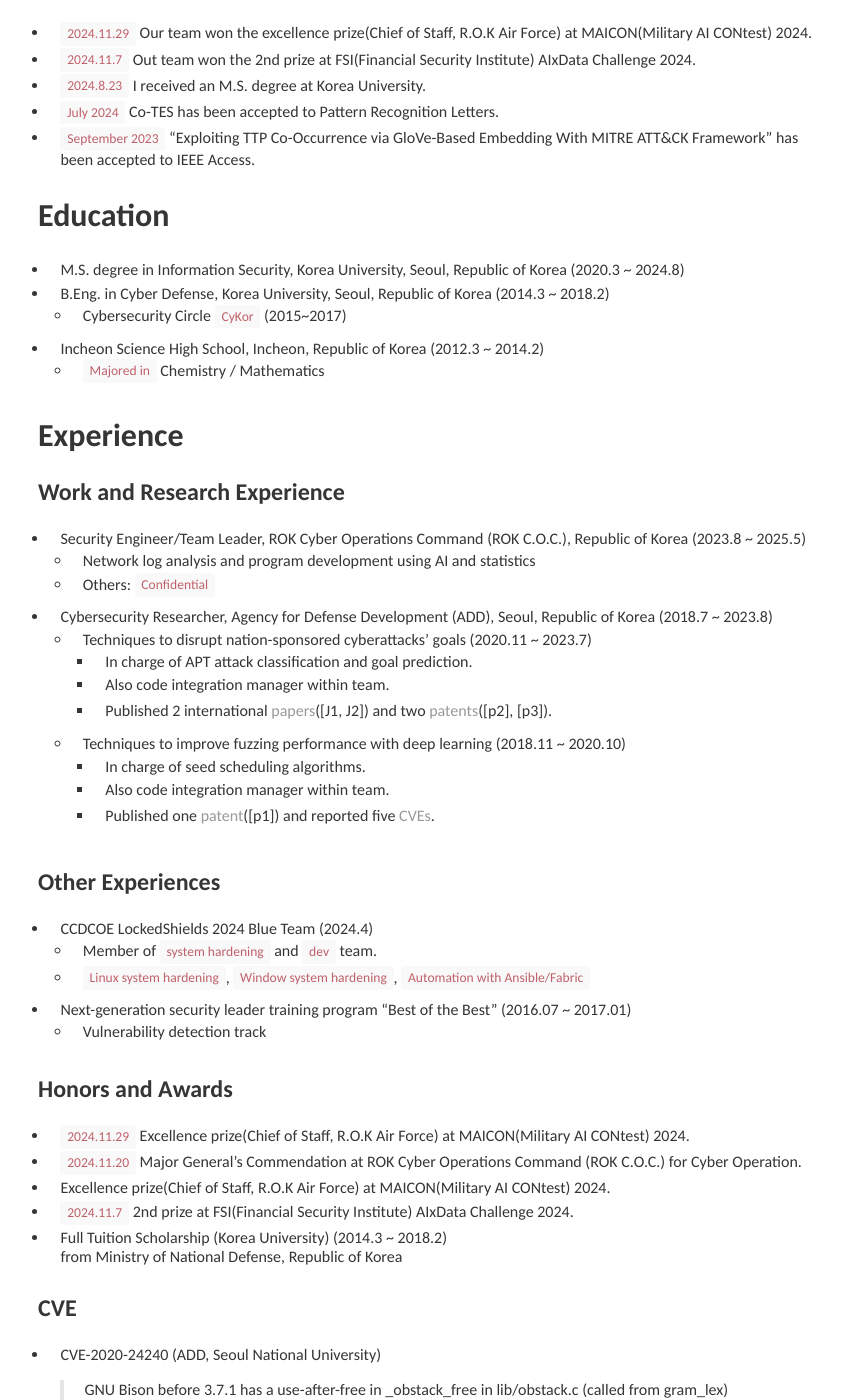
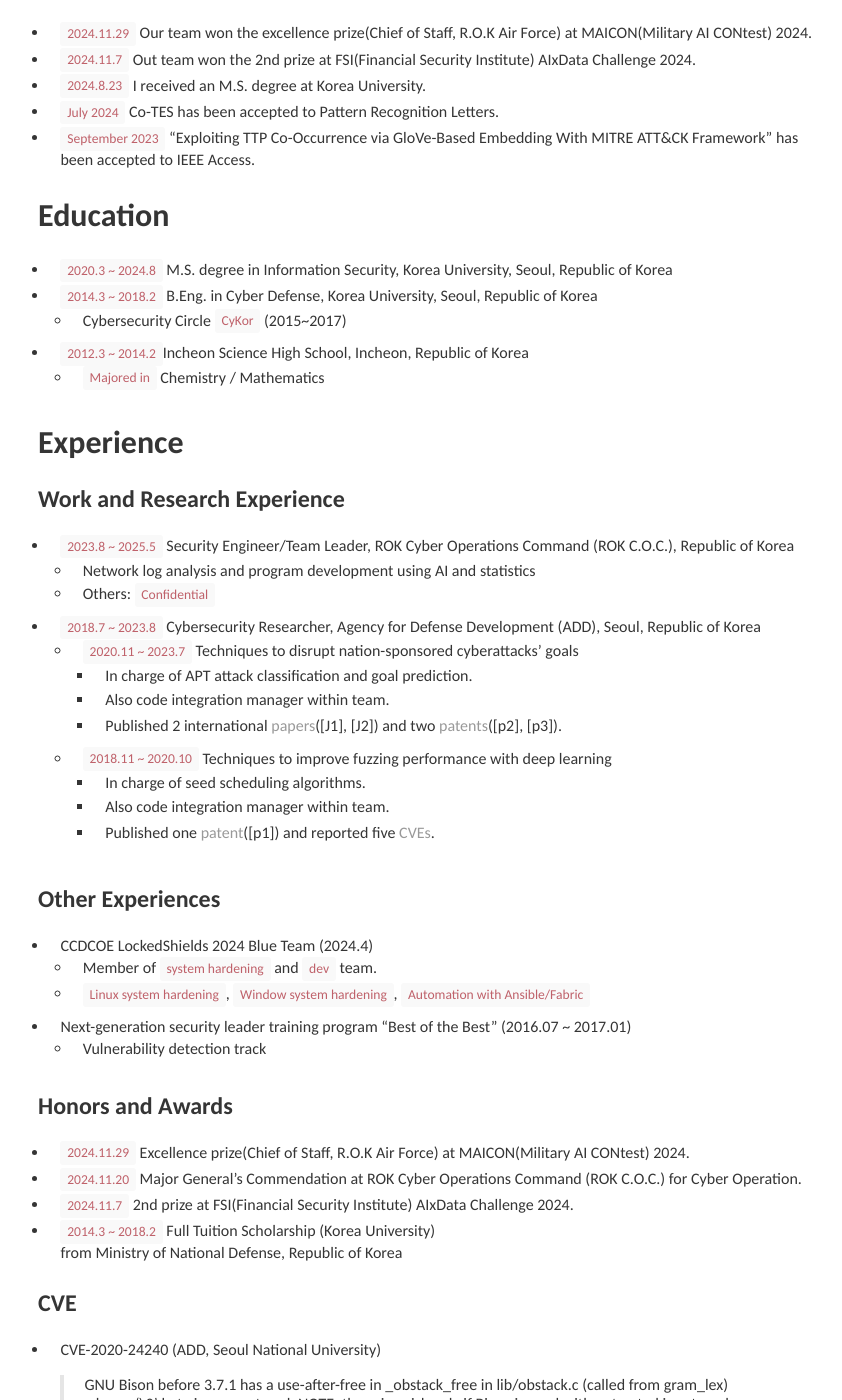
Before and after one commit to SSINsch/ssinsch.github.io, a Jekyll site: the page built from index.md, in a window 1280 px wide and 1400 px high, scrolled down 446 px. Shown: the whole window, without its empty margins (202-1044 px from the left). Built offline with Jekyll 4.4.1, drawn with Linux system fonts in a browser that asks for light colours.

Commit message:
update date

```diff
--- a/index.md
+++ b/index.md
@@ -18,24 +18,24 @@
 
 # Education
 
-- M.S. degree in Information Security, Korea University, Seoul, Republic of Korea (2020.3 ~ 2024.8)
-- B.Eng. in Cyber Defense, Korea University, Seoul, Republic of Korea (2014.3 ~ 2018.2)
+- `2020.3 ~ 2024.8` M.S. degree in Information Security, Korea University, Seoul, Republic of Korea
+- `2014.3 ~ 2018.2` B.Eng. in Cyber Defense, Korea University, Seoul, Republic of Korea
     - Cybersecurity Circle `CyKor` (2015~2017)
-- Incheon Science High School, Incheon, Republic of Korea (2012.3 ~ 2014.2)
+- `2012.3 ~ 2014.2`Incheon Science High School, Incheon, Republic of Korea
     - `Majored in` Chemistry / Mathematics
 
 # Experience
 ## Work and Research Experience
 
-- Security Engineer/Team Leader, ROK Cyber Operations Command (ROK C.O.C.), Republic of Korea (2023.8 ~ 2025.5)
+- `2023.8 ~ 2025.5` Security Engineer/Team Leader, ROK Cyber Operations Command (ROK C.O.C.), Republic of Korea
   - Network log analysis and program development using AI and statistics
   - Others: `Confidential`
-- Cybersecurity Researcher, Agency for Defense Development (ADD), Seoul, Republic of Korea (2018.7 ~ 2023.8)
-  - Techniques to disrupt nation-sponsored cyberattacks' goals (2020.11 ~ 2023.7)
+- `2018.7 ~ 2023.8` Cybersecurity Researcher, Agency for Defense Development (ADD), Seoul, Republic of Korea
+  - `2020.11 ~ 2023.7` Techniques to disrupt nation-sponsored cyberattacks' goals
     - In charge of APT attack classification and goal prediction.
     - Also code integration manager within team.
-    - Published 2 international [papers](#publications)([J1, J2]) and two [patents](#patent)([p2], [p3]).
-  - Techniques to improve fuzzing performance with deep learning (2018.11 ~ 2020.10)
+    - Published 2 international [papers](#publications)([J1], [J2]) and two [patents](#patent)([p2], [p3]).
+  - `2018.11 ~ 2020.10` Techniques to improve fuzzing performance with deep learning
     - In charge of seed scheduling algorithms.
     - Also code integration manager within team.
     - Published one [patent](#patent)([p1]) and reported five [CVEs](#cve).
@@ -50,9 +50,8 @@
 ## Honors and Awards
 - `2024.11.29` Excellence prize(Chief of Staff, R.O.K Air Force) at MAICON(Military AI CONtest) 2024.
 - `2024.11.20` Major General's Commendation at ROK Cyber Operations Command (ROK C.O.C.) for Cyber Operation.
-- Excellence prize(Chief of Staff, R.O.K Air Force) at MAICON(Military AI CONtest) 2024.
 - `2024.11.7` 2nd prize at FSI(Financial Security Institute) AIxData Challenge 2024.
-- Full Tuition Scholarship (Korea University) (2014.3 ~ 2018.2)
+- `2014.3 ~ 2018.2` Full Tuition Scholarship (Korea University)
   from Ministry of National Defense, Republic of Korea
 
 ## CVE
```
